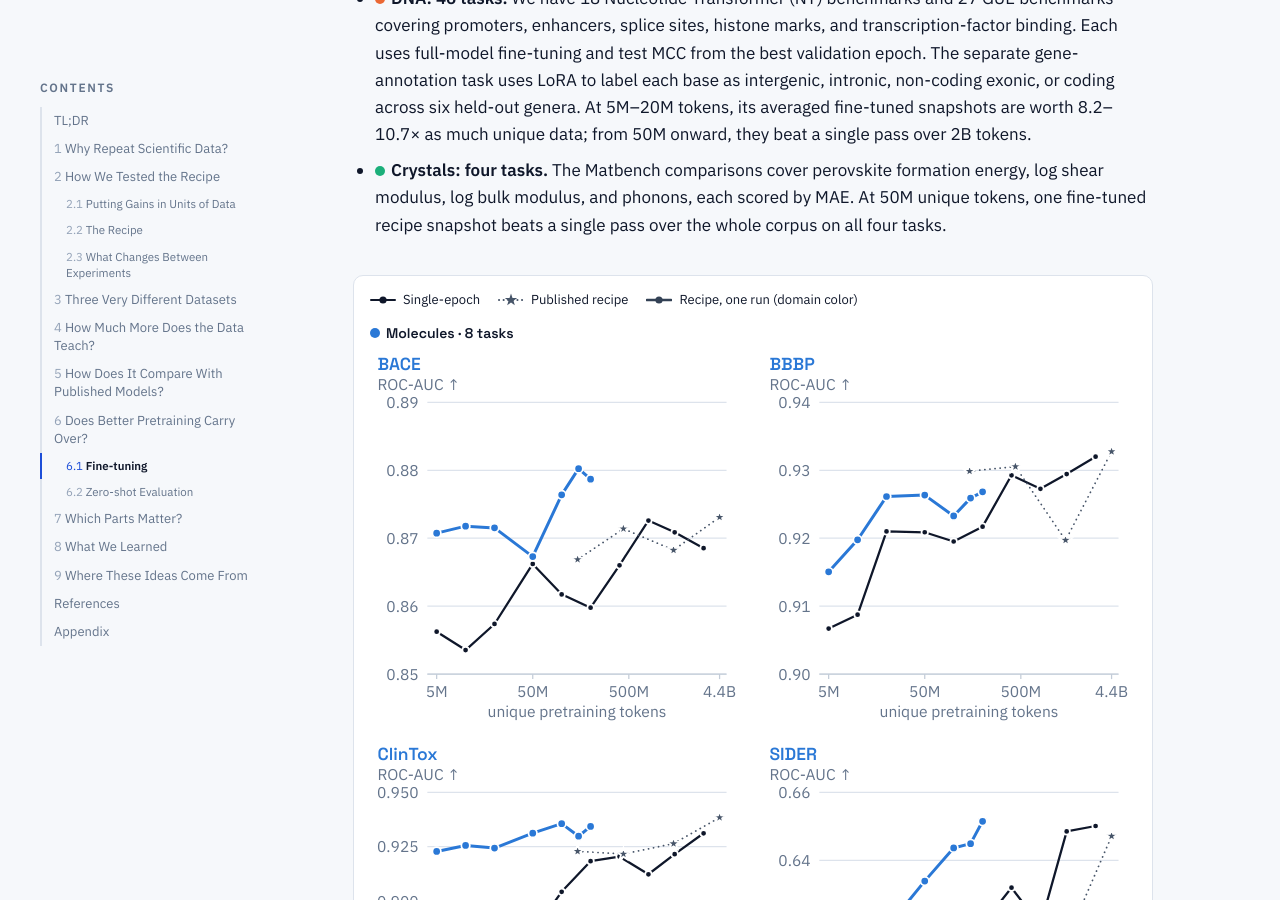
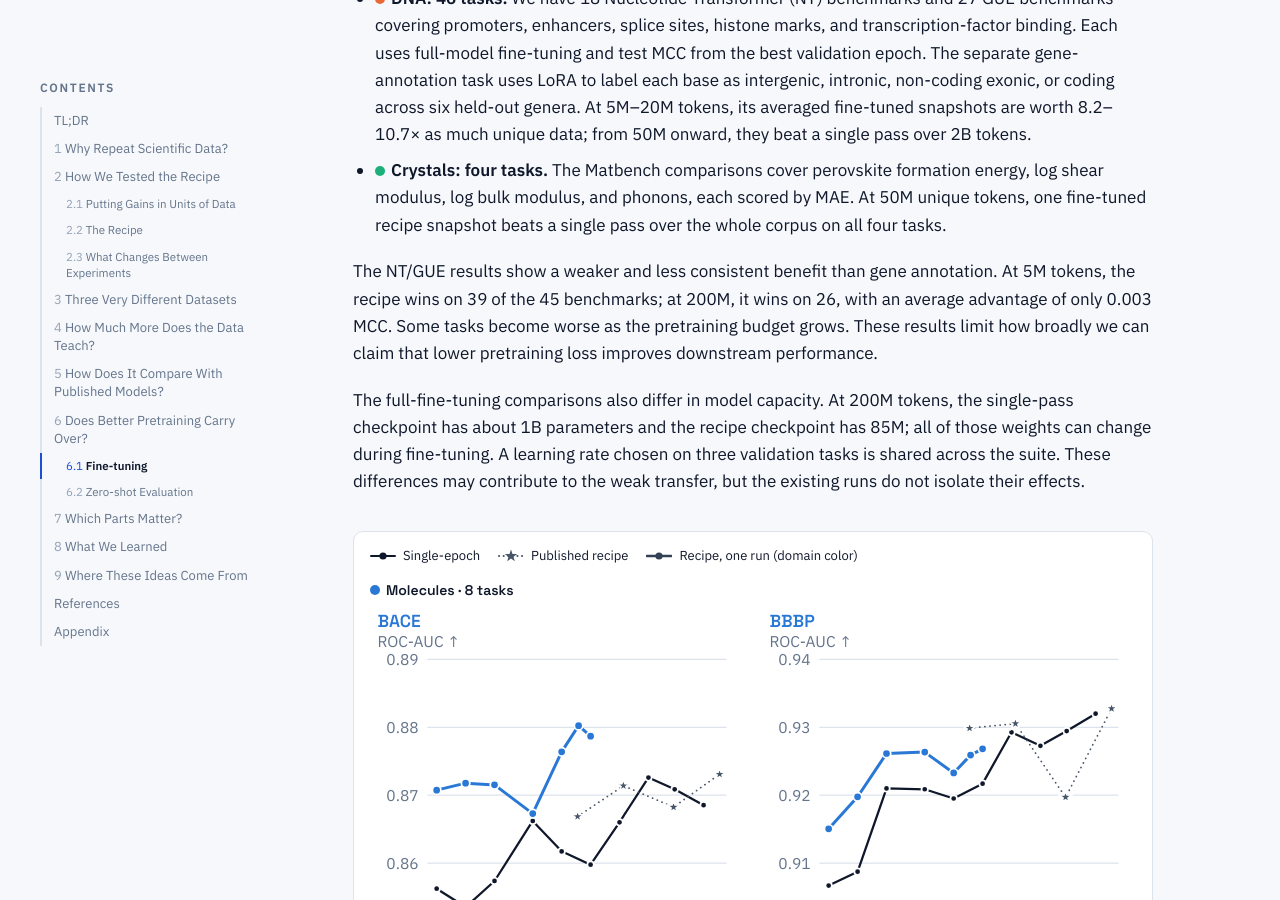
Before and after one commit to Asatheesh6561/Asatheesh6561.github.io, a Jekyll site: the page data-constrained-scientific-pretraining/index.html, which Jekyll copies as it is, in a window 1280 px wide and 900 px high, scrolled down 6943 px. Built offline with Jekyll 4.4.1, drawn with Linux system fonts in a browser that asks for light colours; some of the changed text lies outside the part shown.

Commit message:
Explain mixed DNA benchmark transfer and comparison limitations

```diff
--- a/data-constrained-scientific-pretraining/index.html
+++ b/data-constrained-scientific-pretraining/index.html
@@ -355,6 +355,9 @@
       <li><span class="runin"><span class="dom cryst">Crystals: four tasks.</span></span> The Matbench comparisons cover perovskite formation energy, log shear modulus, log bulk modulus, and phonons, each scored by MAE. At 50M unique tokens, one fine-tuned recipe snapshot beats a single pass over the whole corpus on all four tasks.</li>
     </ul>
 
+    <p>The NT/GUE results show a weaker and less consistent benefit than gene annotation. At 5M tokens, the recipe wins on 39 of the 45 benchmarks; at 200M, it wins on 26, with an average advantage of only 0.003 MCC. Some tasks become worse as the pretraining budget grows. These results limit how broadly we can claim that lower pretraining loss improves downstream performance.</p>
+    <p>The full-fine-tuning comparisons also differ in model capacity. At 200M tokens, the single-pass checkpoint has about 1B parameters and the recipe checkpoint has 85M; all of those weights can change during fine-tuning. A learning rate chosen on three validation tasks is shared across the suite. These differences may contribute to the weak transfer, but the existing runs do not isolate their effects.</p>
+
     <figure id="fig-down">
       <div class="panel wrap" data-fig="finetune"></div>
       <figcaption><span class="fignum">Figure 4.</span> Individual fine-tuning results for 58 tasks: eight molecular benchmarks, 18 NT benchmarks, 27 GUE benchmarks, DNA gene annotation, and four Matbench tasks. NT and GUE use full-model fine-tuning with MCC; the other tasks use LoRA. Each panel shows its task's raw score or error. Higher ROC-AUC, MCC, and macro-F1 are better; lower RMSE and MAE are better, with error axes reversed so improvements appear higher. Axis ranges differ between tasks. Published recipe curves are shown for molecules and DNA; no comparable CrystaLLM Matbench result is available. Gene-annotation labels show data multipliers, with † marking extrapolated estimates.</figcaption>
@@ -400,7 +403,7 @@
     </figure>
 
     <h2 id="conclusion"><span class="num">8</span>What We Learned</h2>
-    <p>Molecules, DNA, and crystals look very different to a language model. Yet the same core recipe—looped depth and an ensemble of training snapshots—helps in all three. One run performs like a single pass with roughly five to thirteen times as much unique data. The advantage carries into every downstream task we measured.</p>
+    <p>Molecules, DNA, and crystals look very different to a language model. Yet the same core recipe—looped depth and an ensemble of training snapshots—helps in all three. One run performs like a single pass with roughly five to thirteen times as much unique data. Downstream transfer varies by task and fine-tuning protocol: the NT/GUE suite shows mixed gains that become small at larger budgets.</p>
     <p>Against the published recipes for DNA and crystals, our recipe reaches the same loss with about twenty times less data. We do not yet know how far the gain continues beyond 200M unique tokens; at large budgets, our comparisons sometimes exceed the longest measured single pass.</p>
     <p>We also want to understand why looping matters more as the dataset grows. <a class="ref" data-ref="chen">Chen et al.</a> find that looping regularises multi-epoch training and becomes compute-optimal as models grow, which suggests testing more loops at larger budgets. Future posts in this series will test how broadly the recipe transfers.</p>
 
```
